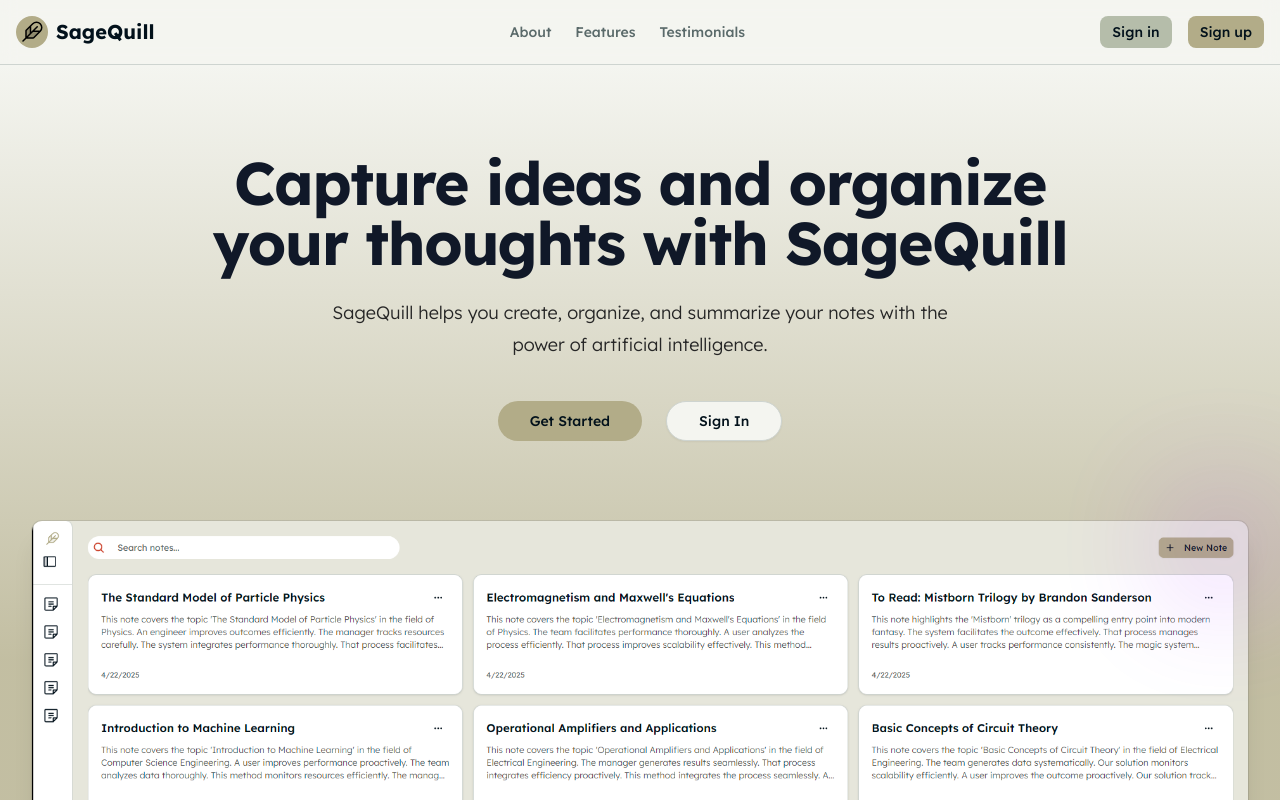
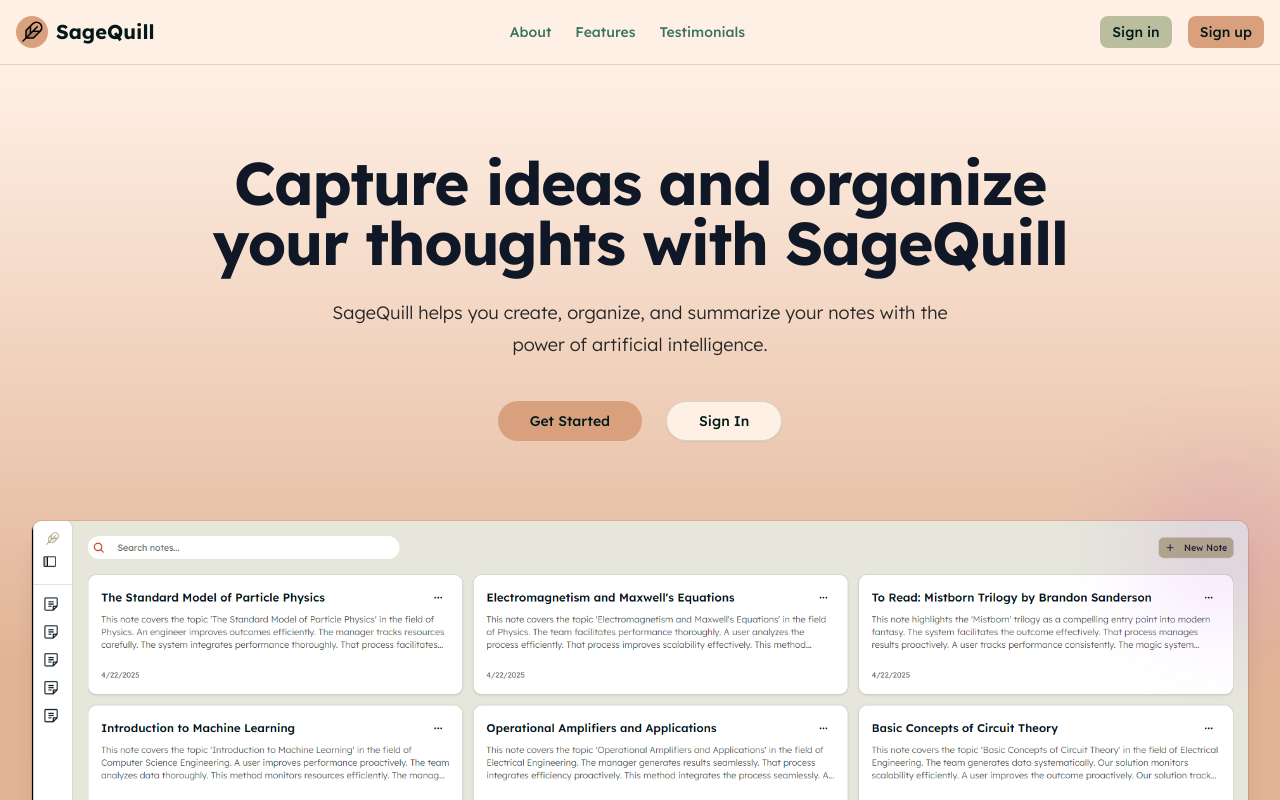
Before and after one commit to Ka1Thakkar/AI-Notes-App, a Next.js app: page / in a window 1280 px wide. Shown: the top 800 px of the page. Built offline with nearby package versions, Linux system fonts and the light colour scheme.

Commit message:
Update globals.css

```diff
--- a/app/globals.css
+++ b/app/globals.css
@@ -1,8 +1,4 @@
 @import "tailwindcss";
-/* @plugin "@tailwindcss/typography"; */
-/* @import "tw-animate-css"; */
-
-/* @custom-variant dark (&:is(.dark *)); */
 
 @theme inline {
   --color-background: var(--background);
@@ -49,54 +45,54 @@
   --radius: 0.625rem;
 
   /* Core palette */
-  --background:            #F4F5F0; /* light neutral backdrop */
-  --foreground:            #02111B; /* deep “black” variant */
+  --background:                   oklch(0.973 0.031 44.9);  /* #F4F5F0 */
+  --foreground:                   oklch(0.162 0.137 189.6); /* #02111B */
 
   /* Primary & text on primary */
-  --primary:               #B2AC88; /* sage green */
-  --primary-foreground:    #02111B; /* dark text on primary */
+  --primary:                      oklch(0.750 0.083 54.3);  /* #B2AC88 */
+  --primary-foreground:           oklch(0.162 0.137 189.6); /* #02111B */
 
   /* Secondary & text on secondary */
-  --secondary:             #768567; /* deeper sage */
-  --secondary-foreground:  #F4F5F0; /* light text on secondary */
+  --secondary:                    oklch(0.609 0.081 133.9); /* #768567 */
+  --secondary-foreground:         oklch(0.973 0.031 44.9);  /* #F4F5F0 */
 
   /* Accent & text on accent */
-  --accent:                #CD4631; /* warm rust */
-  --accent-foreground:     #FFFFFF; /* white text on accent */
+  --accent:                       oklch(0.507 0.732 2.4);   /* #CD4631 */
+  --accent-foreground:            oklch(1.003 0.031 28.9);  /* #FFFFFF */
 
   /* Muted & text on muted */
-  --muted:                 #DDE3DE; /* pale sage-grey */
-  --muted-foreground:      #5A6A6A; /* medium grey text */
+  --muted:                        oklch(0.915 0.021 96.4);  /* #DDE3DE */
+  --muted-foreground:             oklch(0.515 0.070 174.0); /* #5A6A6A */
 
   /* Destructive (errors, deletes) */
-  --destructive:           #CD3146; /* warning red */
+  --destructive:                  oklch(0.460 0.865 357.9); /* #CD3146 */
 
   /* Surfaces */
-  --card:                  #FFFFFF; /* card background */
-  --card-foreground:       #02111B; /* card text */
+  --card:                         oklch(1.003 0.031 28.9);  /* #FFFFFF */
+  --card-foreground:              oklch(0.162 0.137 189.6); /* #02111B */
 
   /* Borders, inputs, rings */
-  --border:                #CED4D0; /* subtle border */
-  --input:                 #F9FBF9; /* input background */
-  --ring:                  #A9B497; /* focus ring (muted sage) */
+  --border:                       oklch(0.869 0.019 102.1); /* #CED4D0 */
+  --input:                        oklch(0.990 0.025 44.8);  /* #F9FBF9 */
+  --ring:                         oklch(0.766 0.064 117.6); /* #A9B497 */
 
   /* Chart hints */
-  --chart-1:               #B2AC88;
-  --chart-2:               #768567;
-  --chart-3:               #CD4631;
-  --chart-4:               #E0C097;
-  --chart-5:               #5A6A6A;
+  --chart-1:                      oklch(0.750 0.083 54.3);  /* #B2AC88 */
+  --chart-2:                      oklch(0.609 0.081 133.9); /* #768567 */
+  --chart-3:                      oklch(0.507 0.732 2.4);   /* #CD4631 */
+  --chart-4:                      oklch(0.830 0.185 23.5);  /* #E0C097 */
+  --chart-5:                      oklch(0.515 0.070 174.0); /* #5A6A6A */
 
   /* Sidebar overrides */
-  --sidebar:               #F4F5F0;
-  --sidebar-foreground:    #02111B;
-  --sidebar-primary:       #B2AC88;
-  --sidebar-primary-foreground: #02111B;
-  --sidebar-accent:        #CD4631;
-  --sidebar-accent-foreground: #FFFFFF;
-  --sidebar-border:        #CED4D0;
-  --sidebar-ring:          #A9B497;
-};
+  --sidebar:                      oklch(0.973 0.031 44.9);  /* #F4F5F0 */
+  --sidebar-foreground:           oklch(0.162 0.137 189.6); /* #02111B */
+  --sidebar-primary:              oklch(0.750 0.083 54.3);  /* #B2AC88 */
+  --sidebar-primary-foreground:   oklch(0.162 0.137 189.6); /* #02111B */
+  --sidebar-accent:               oklch(0.507 0.732 2.4);   /* #CD4631 */
+  --sidebar-accent-foreground:    oklch(1.003 0.031 28.9);  /* #FFFFFF */
+  --sidebar-border:               oklch(0.869 0.019 102.1); /* #CED4D0 */
+  --sidebar-ring:                 oklch(0.766 0.064 117.6); /* #A9B497 */
+}
 
 @layer base {
   * {
```
